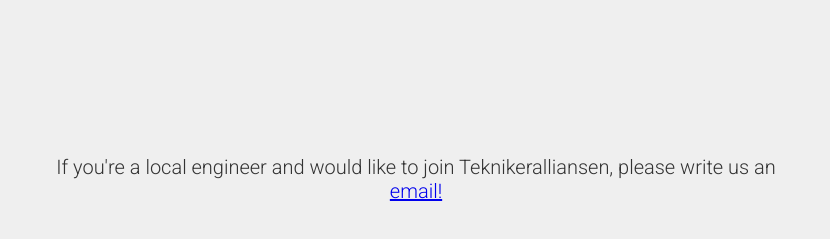
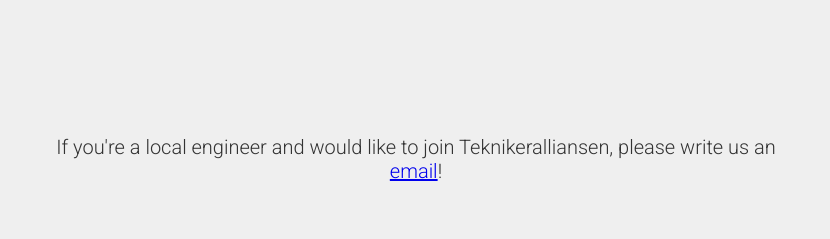
Before and after one commit to Teknikeralliansen/valleysoundstudio, a plain HTML site: page index.html in a window 1280 px wide. Shown: the part 1430-1669 px from the top of the page, without its empty margins (224-1054 px from the left). Drawn offline with Linux system fonts and the light colour scheme.

Commit message:
Margin tweak and moving a letter

```diff
--- a/index.html
+++ b/index.html
@@ -41,7 +41,7 @@
 
         .container-mid {
             gap: 0;
-            margin: -55px auto 200px;
+            margin: -75px auto 200px;
             max-width: 60%;
             text-align: center;
         }
@@ -162,7 +162,7 @@
     </div>
 
     <div class="container-mid">
-        <p class="roboto-light">If you're a local engineer and would like to join Teknikeralliansen, please write us an <a href="mailto:teknikeralliansen@gmail.com">email!</a></p>
+        <p class="roboto-light">If you're a local engineer and would like to join Teknikeralliansen, please write us an <a href="mailto:teknikeralliansen@gmail.com">email</a>!</p>
     </div>
 
 
```
